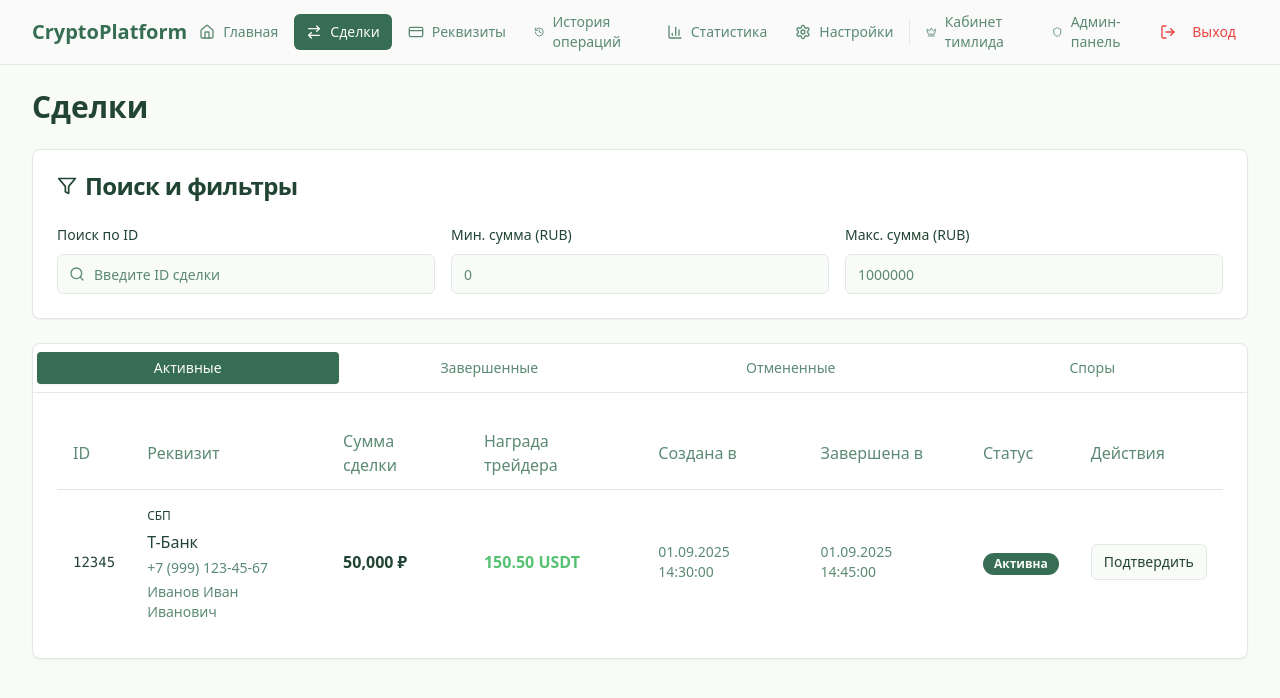
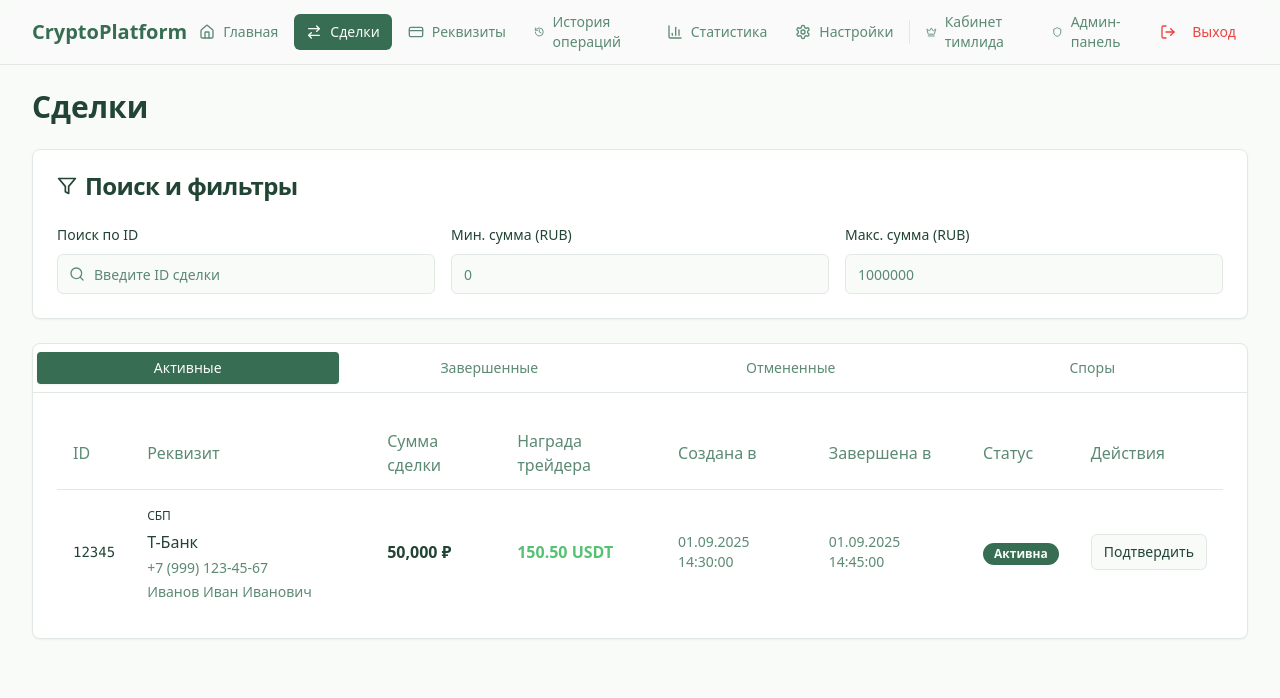
Before and after one commit to bag-huyag/gold-standard-crypto, a React (Vite) app: page /deals in a window 1280 px wide. Shown: the top 698 px of the page. Built offline with nearby package versions, Linux system fonts and the light colour scheme; the HTML template or start-up script is replaced by a standard one.

Commit message:
Adjust table column width

```diff
--- a/src/pages/Deals.tsx
+++ b/src/pages/Deals.tsx
@@ -174,7 +174,7 @@ export default function Deals() {
                       return (
                         <tr key={deal.id} className="border-b border-border last:border-0 hover:bg-muted/50">
                           <td className="py-3 px-4 font-mono text-sm">{deal.id}</td>
-                          <td className="py-3 px-4">
+                          <td className="py-3 px-4 min-w-[240px] w-[240px]">
                             <div className="space-y-1">
                               <div>
                                 <span className="text-xs font-medium">{deal.paymentType}</span>
```
